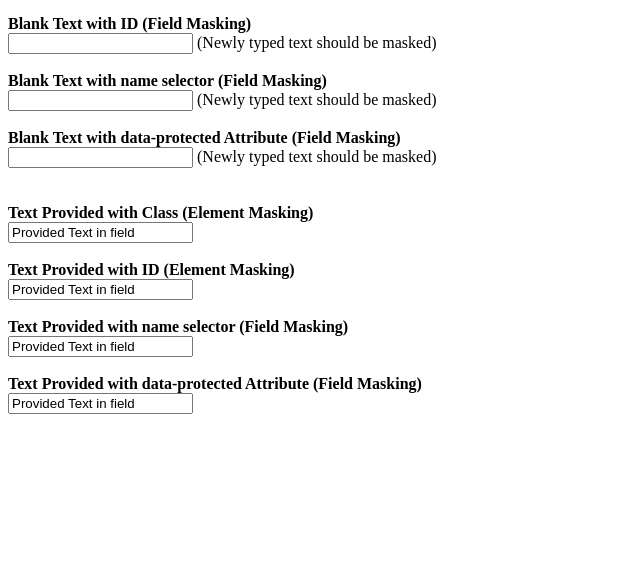
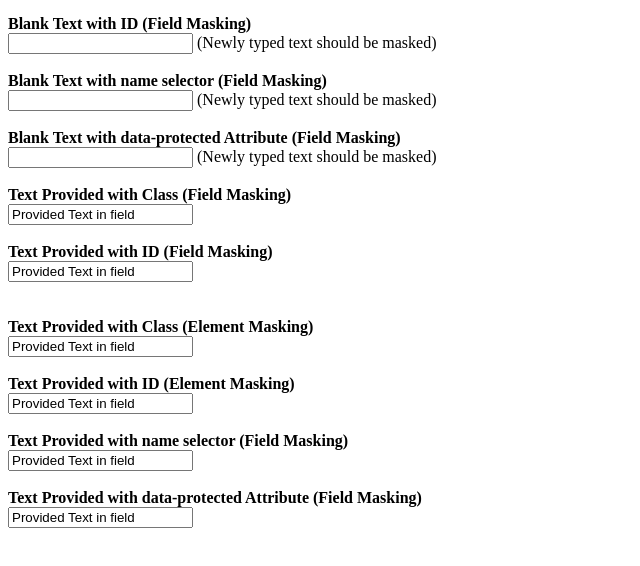
Before and after one commit to theharlotfelon/theharlotfelon.github.io, a plain HTML site: page cobrowse_masking.html in a window 1280 px wide. Shown: the part 122-688 px from the top of the page, without its empty margins (0-640 px from the left). Drawn offline with Linux system fonts and the light colour scheme.

Commit message:
Update cobrowse_masking.html

```diff
--- a/cobrowse_masking.html
+++ b/cobrowse_masking.html
@@ -27,6 +27,10 @@
     <input type="text" name="input3"/> (Newly typed text should be masked)<br><br>
     <label for="input00">Blank Text with data-protected Attribute (Field Masking)</label><br>
     <input type="text" name="input00" data-protected='true'/> (Newly typed text should be masked)<br><br>
+    <label for="input04">Text Provided with Class (Field Masking)</label><br>
+    <input type="text" class="mask04" name="input04" value="Provided Text in field"/><br><br>
+    <label for="input05">Text Provided with ID (Field Masking)</label><br>
+    <input type="text" id="mask05" name="input05" value="Provided Text in field"/><br><br>
     <br>
     <label for="input4">Text Provided with Class (Element Masking)</label><br>
     <input type="text" class="mask4" name="input4" value="Provided Text in field"/><br><br>
```
